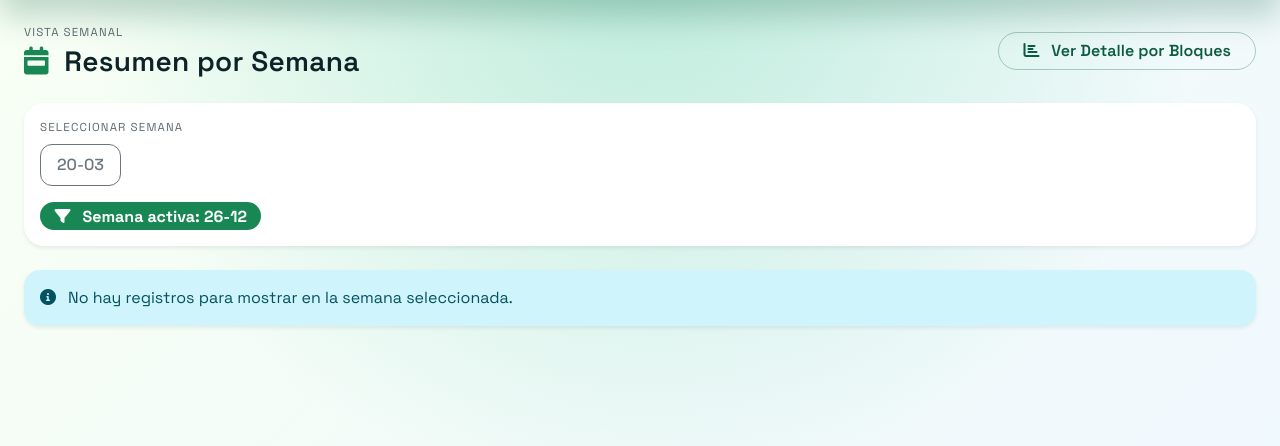
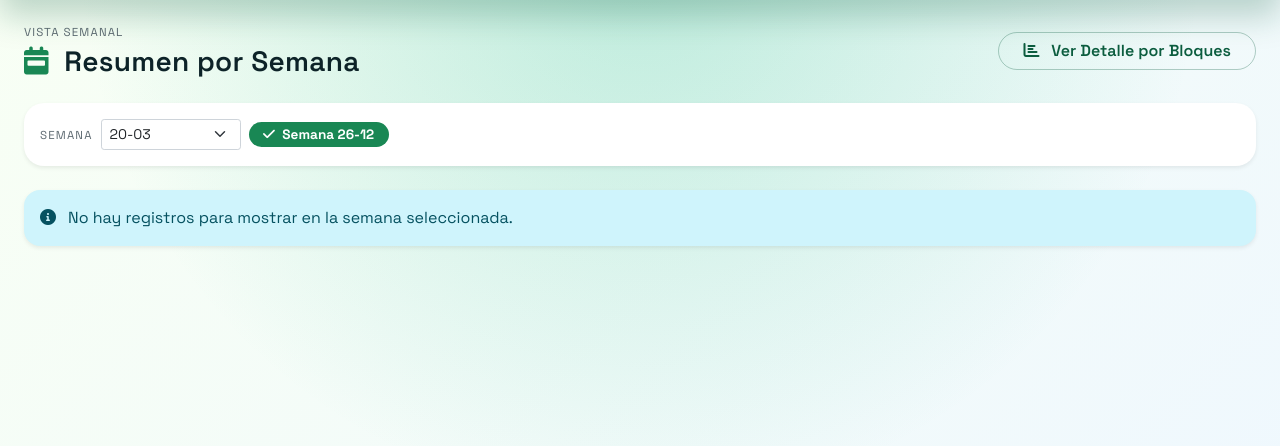
Before and after one commit to renealejo96/cosecha-app, a Flask app: page /resumen in a window 1280 px wide. Shown: the part 56-502 px from the top of the page. Run offline with Flask 3, Linux system fonts and the light colour scheme; tables that the repository leaves empty hold one stand-in row (values such as "Sample post"); some libraries are stand-ins or nearby versions.

Commit message:
Resumen: selector de semana como lista desplegable y total general primero

```diff
--- a/templates/resumen.html
+++ b/templates/resumen.html
@@ -137,24 +137,29 @@
 
 <!-- Filtro de Semanas -->
 <div class="card mb-4 border-0 shadow-sm">
-    <div class="card-body">
-        <p class="pill-label mb-2">Seleccionar semana</p>
-        <div class="d-flex flex-wrap gap-2">
+    <div class="card-body py-3">
+        <form method="GET" action="{{ url_for('resumen') }}" class="row g-2 align-items-center">
+            <div class="col-auto">
+                <label class="pill-label mb-0">Semana</label>
+            </div>
+            <div class="col-auto">
+                <select class="form-select form-select-sm" name="semana" onchange="this.form.submit()" style="min-width: 140px;">
                     {% for semana in semanas_disponibles[:15] %}
-                <a href="{{ url_for('resumen', semana=semana) }}"
-                   class="btn semana-btn {% if semana == semana_seleccionada %}active{% else %}btn-outline-secondary{% endif %}">
+                    <option value="{{ semana }}" {% if semana == semana_seleccionada %}selected{% endif %}>
                         {{ semana[:2] }}-{{ semana[2:] }}
-                </a>
+                    </option>
                     {% endfor %}
+                </select>
             </div>
             {% if semana_seleccionada %}
-        <div class="mt-3">
-            <span class="badge bg-success fs-6">
-                <i class="fas fa-filter me-2"></i>
-                Semana activa: {{ semana_seleccionada[:2] }}-{{ semana_seleccionada[2:] }}
+            <div class="col-auto">
+                <span class="badge bg-success">
+                    <i class="fas fa-check me-1"></i>
+                    Semana {{ semana_seleccionada[:2] }}-{{ semana_seleccionada[2:] }}
                 </span>
             </div>
             {% endif %}
+        </form>
     </div>
 </div>
 
@@ -168,6 +173,60 @@
         </h5>
     </div>
     <div class="card-body p-0">
+        <!-- TOTAL GENERAL POR DÍA (primero) -->
+        {% if totales_diarios.get(semana) %}
+        <div class="p-3" style="background: linear-gradient(90deg, #0d2328, #1f3b4d);">
+            <h6 class="text-white mb-0">
+                <i class="fas fa-chart-bar me-2"></i>
+                TOTAL GENERAL DE TALLOS POR DÍA
+            </h6>
+        </div>
+        <div class="table-responsive">
+            <table class="table resumen-table mb-0">
+                <thead>
+                    <tr style="background-color: #1f3b4d;">
+                        <th class="text-white sticky-col" style="min-width: 220px; background-color: #1f3b4d;">
+                            <i class="fas fa-calendar-day me-1"></i>
+                            Día
+                        </th>
+                        {% for dia in dias_semana %}
+                        <th class="text-white text-center" style="min-width: 85px; background-color: #1f3b4d;">
+                            {{ dia[:3] }}
+                        </th>
+                        {% endfor %}
+                        <th class="col-total text-center" style="min-width: 100px;">
+                            <i class="fas fa-calculator me-1"></i>
+                            Total Semanal
+                        </th>
+                    </tr>
+                </thead>
+                <tbody>
+                    <tr class="total-general-row">
+                        <td class="sticky-col" style="background: linear-gradient(90deg, #0d2328, #1f3b4d);">
+                            <i class="fas fa-globe me-1"></i>
+                            TOTAL TALLOS
+                        </td>
+                        {% for i in range(7) %}
+                        <td>
+                            {% set total = totales_diarios.get(semana, {}).get(i, 0) %}
+                            {% if total > 0 %}
+                                <span class="badge bg-light text-dark fs-6">{{ "{:,}".format(total) }}</span>
+                            {% else %}
+                                <span class="text-muted">-</span>
+                            {% endif %}
+                        </td>
+                        {% endfor %}
+                        <td class="col-total">
+                            {% set total_semanal = totales_diarios.get(semana, {}).values()|sum %}
+                            <span class="badge-total fs-5">{{ "{:,}".format(total_semanal) }}</span>
+                        </td>
+                    </tr>
+                </tbody>
+            </table>
+        </div>
+        {% endif %}
+
+        <!-- Productos y variedades -->
         {% for producto_maestro, variedades in productos.items()|sort %}
         <div class="border-bottom">
             <!-- Encabezado del Producto Maestro -->
@@ -250,59 +309,6 @@
             </div>
         </div>
         {% endfor %}
-
-        <!-- Fila de TOTAL GENERAL POR DÍA (todas las variedades) -->
-        {% if totales_diarios.get(semana) %}
-        <div class="p-3" style="background: linear-gradient(90deg, #0d2328, #1f3b4d);">
-            <h6 class="text-white mb-0">
-                <i class="fas fa-chart-bar me-2"></i>
-                TOTAL GENERAL DE TALLOS POR DÍA
-            </h6>
-        </div>
-        <div class="table-responsive">
-            <table class="table resumen-table mb-0">
-                <thead>
-                    <tr style="background-color: #1f3b4d;">
-                        <th class="text-white sticky-col" style="min-width: 220px; background-color: #1f3b4d;">
-                            <i class="fas fa-calendar-day me-1"></i>
-                            Día
-                        </th>
-                        {% for dia in dias_semana %}
-                        <th class="text-white text-center" style="min-width: 85px; background-color: #1f3b4d;">
-                            {{ dia[:3] }}
-                        </th>
-                        {% endfor %}
-                        <th class="col-total text-center" style="min-width: 100px;">
-                            <i class="fas fa-calculator me-1"></i>
-                            Total Semanal
-                        </th>
-                    </tr>
-                </thead>
-                <tbody>
-                    <tr class="total-general-row">
-                        <td class="sticky-col" style="background: linear-gradient(90deg, #0d2328, #1f3b4d);">
-                            <i class="fas fa-globe me-1"></i>
-                            TOTAL TALLOS
-                        </td>
-                        {% for i in range(7) %}
-                        <td>
-                            {% set total = totales_diarios.get(semana, {}).get(i, 0) %}
-                            {% if total > 0 %}
-                                <span class="badge bg-light text-dark fs-6">{{ "{:,}".format(total) }}</span>
-                            {% else %}
-                                <span class="text-muted">-</span>
-                            {% endif %}
-                        </td>
-                        {% endfor %}
-                        <td class="col-total">
-                            {% set total_semanal = totales_diarios.get(semana, {}).values()|sum %}
-                            <span class="badge-total fs-5">{{ "{:,}".format(total_semanal) }}</span>
-                        </td>
-                    </tr>
-                </tbody>
-            </table>
-        </div>
-        {% endif %}
     </div>
 </div>
 {% endfor %}
```
Lines whose indentation alone changed are shown as unchanged.
